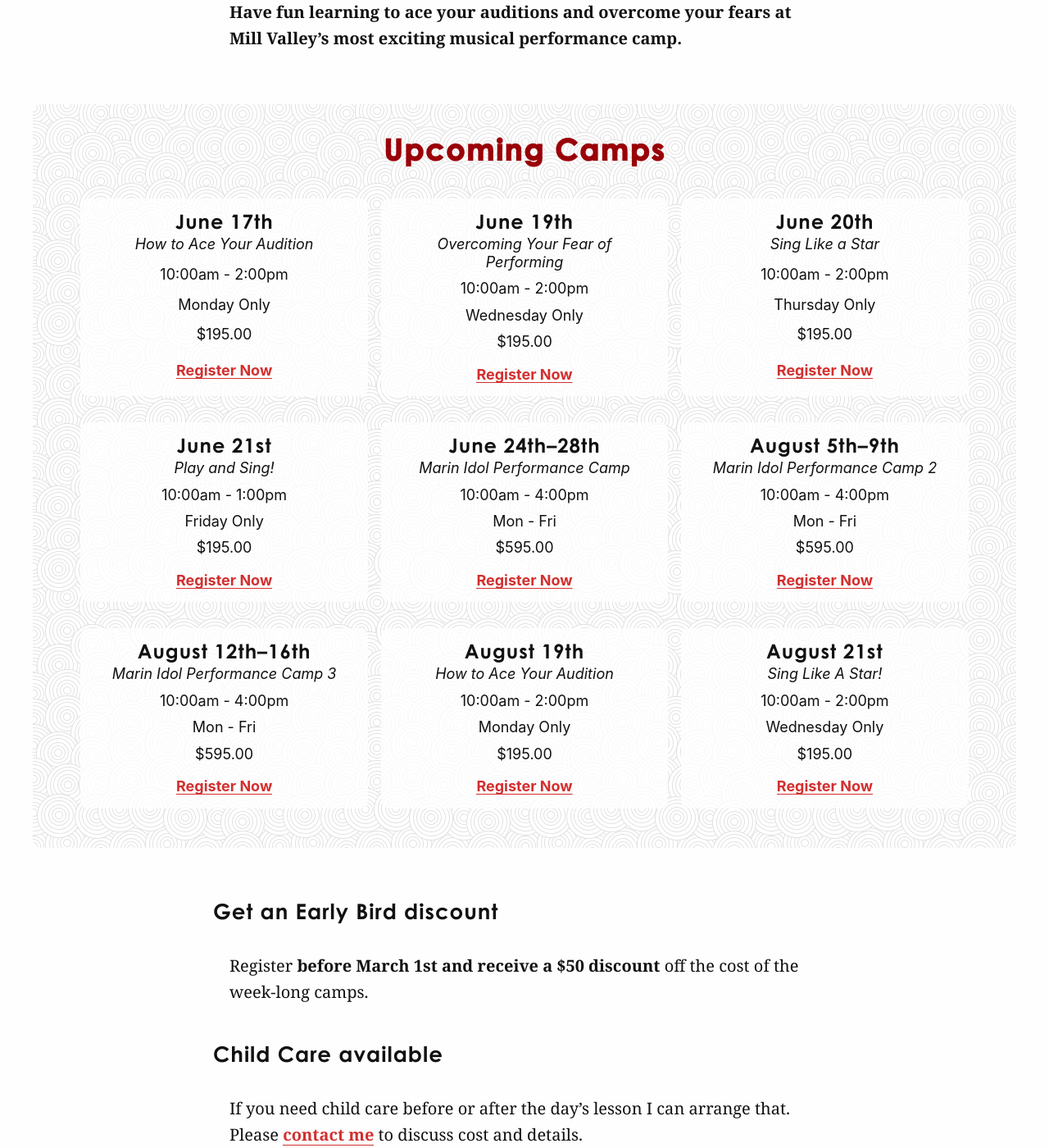
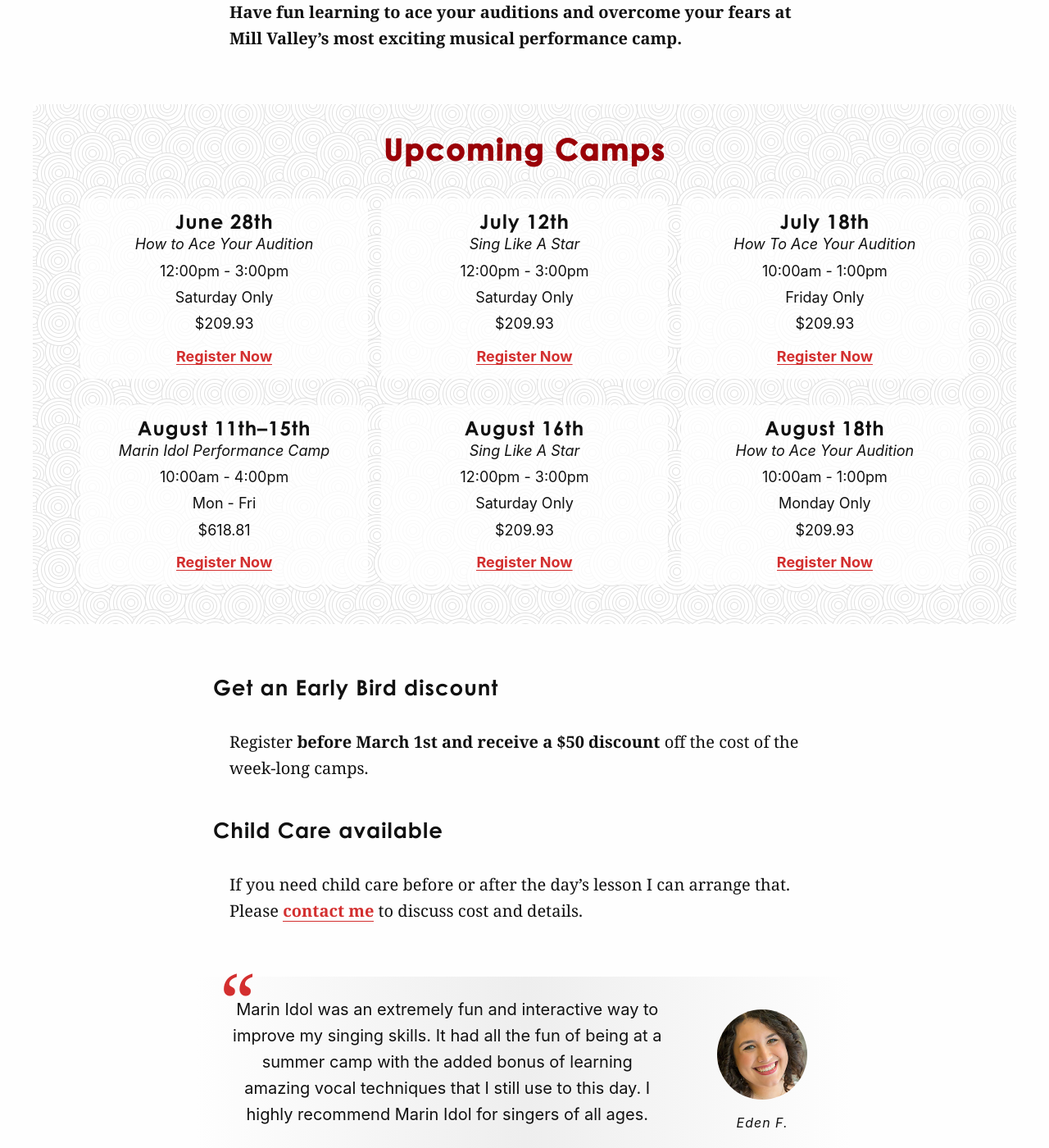
Before and after one commit to cchaiken/ccms, a Jekyll site: the page built from marin-idol-performance-camps.md, in a window 1280 px wide and 1400 px high, scrolled down 1133 px. Shown: the whole window at 82% size. Built offline with Jekyll 4.4.1, drawn with Linux system fonts in a browser that asks for light colours; some web fonts are replaced.

Commit message:
Updated Marin Idol Performance Camps

```diff
--- a/marin-idol-performance-camps.md
+++ b/marin-idol-performance-camps.md
@@ -10,77 +10,53 @@
   sub: Marin Idol Performance Camps
 newsletter: true
 camps:
-- start_date: 2024-06-17 00:00:00 Z
-  end_date: 2024-06-17 00:00:00 Z
+- start_date: 2025-06-28 00:00:00 Z
+  end_date: 2025-06-28 00:00:00 Z
   description: How to Ace Your Audition
-  times: 10:00am - 2:00pm
-  days: Monday Only
-  cost: "$195.00"
-  eventbrite: <a href="https://www.eventbrite.com/e/how-to-ace-your-audition-tickets-813718603247?aff=oddtdtcreator"
+  times: 12:00pm - 3:00pm
+  days: Saturday Only
+  cost: "$209.93"
+  eventbrite: <a href="https://www.eventbrite.com/e/how-to-ace-your-audition-tickets-1397761104089?aff=oddtdtcreator"
     target="_blank" rel="noreferrer">Register Now</a>
-- start_date: 2024-06-19 00:00:00 Z
-  end_date: 2024-06-19 00:00:00 Z
-  description: Overcoming Your Fear of Performing
-  times: 10:00am - 2:00pm
-  days: Wednesday Only
-  cost: "$195.00"
-  eventbrite: <a href="https://www.eventbrite.com/e/overcoming-your-fear-of-performing-tickets-813721572127?aff=oddtdtcreator"
+- start_date: 2025-07-12 00:00:00 Z
+  end_date: 2025-07-12 00:00:00 Z
+  description: Sing Like A Star
+  times: 12:00pm - 3:00pm
+  days: Saturday Only
+  cost: "$209.93"
+  eventbrite: <a href="https://www.eventbrite.com/e/sing-like-a-star-tickets-1397783681619?aff=oddtdtcreator"
     target="_blank" rel="noreferrer">Register Now</a>
-- start_date: 2024-06-20 00:00:00 Z
-  end_date: 2024-06-20 00:00:00 Z
-  description: Sing Like a Star
-  times: 10:00am - 2:00pm
-  days: Thursday Only
-  cost: "$195.00"
-  eventbrite: <a href="https://www.eventbrite.com/e/sing-like-a-star-tickets-813724149837"
-    target="_blank" rel="noreferrer">Register Now</a>
-- start_date: 2024-06-21 00:00:00 Z
-  end_date: 2024-06-21 00:00:00 Z
-  description: Play and Sing!
+- start_date: 2025-07-18 00:00:00 Z
+  end_date: 2025-07-18 00:00:00 Z
+  description: How To Ace Your Audition
   times: 10:00am - 1:00pm
   days: Friday Only
-  cost: "$195.00"
-  eventbrite: <a href="https://www.eventbrite.com/e/play-and-sing-tickets-813725523947"
+  cost: "$209.93"
+  eventbrite: <a href="https://www.eventbrite.com/e/how-to-ace-your-audition-tickets-1397762087029?aff=oddtdtcreator"
     target="_blank" rel="noreferrer">Register Now</a>
-- start_date: 2024-06-24 00:00:00 Z
-  end_date: 2024-06-28 00:00:00 Z
+- start_date: 2025-08-11 00:00:00 Z
+  end_date: 2025-08-15 00:00:00 Z
   description: Marin Idol Performance Camp
   times: 10:00am - 4:00pm
   days: Mon - Fri
-  cost: "$595.00"
-  eventbrite: <a href="https://www.eventbrite.com/e/marin-idol-performance-camp-tickets-812938088707?aff=oddtdtcreator"
+  cost: "$618.81"
+  eventbrite: <a href="https://www.eventbrite.com/e/marin-idol-performance-camp-tickets-1397796289329?aff=oddtdtcreator"
     target="_blank" rel="noreferrer">Register Now</a>
-- start_date: 2024-08-05 00:00:00 Z
-  end_date: 2024-08-09 00:00:00 Z
-  description: Marin Idol Performance Camp 2
-  times: 10:00am - 4:00pm
-  days: Mon - Fri
-  cost: "$595.00"
-  eventbrite: <a href="https://www.eventbrite.com/e/marin-idol-performance-camp-2-tickets-812940475847?aff=oddtdtcreator"
+- start_date: 2025-08-16 00:00:00 Z
+  end_date: 2025-08-16 00:00:00 Z
+  description: Sing Like A Star
+  times: 12:00pm - 3:00pm
+  days: Saturday Only
+  cost: "$209.93"
+  eventbrite: <a href="https://www.eventbrite.com/e/sing-like-a-star-tickets-1397795527049?aff=oddtdtcreator"
     target="_blank" rel="noreferrer">Register Now</a>
-- start_date: 2024-08-12 00:00:00 Z
-  end_date: 2024-08-16 00:00:00 Z
-  description: Marin Idol Performance Camp 3
-  times: 10:00am - 4:00pm
-  days: Mon - Fri
-  cost: "$595.00"
-  eventbrite: <a href="https://www.eventbrite.com/e/marin-idol-performance-camp-3-tickets-812941388577?aff=oddtdtcreator"
-    target="_blank" rel="noreferrer">Register Now</a>
-- start_date: 2024-08-19 00:00:00 Z
-  end_date: 2024-08-19 00:00:00 Z
+- start_date: 2025-08-18 00:00:00 Z
+  end_date: 2025-08-18 00:00:00 Z
   description: How to Ace Your Audition
-  times: 10:00am - 2:00pm
+  times: 10:00am - 1:00pm
   days: Monday Only
-  cost: "$195.00"
-  eventbrite: <a href="https://www.eventbrite.com/e/how-to-ace-your-audition-tickets-813719285287?aff=oddtdtcreator"
-    target="_blank" rel="noreferrer">Register Now</a>
-- start_date: 2024-08-21 00:00:00 Z
-  end_date: 2024-08-21 00:00:00 Z
-  description: Sing Like A Star!
-  times: 10:00am - 2:00pm
-  days: Wednesday Only
-  cost: "$195.00"
-  eventbrite: <a href="https://www.eventbrite.com/e/sing-like-a-star-tickets-813726657337?aff=ebdsoporgprofile"
+  cost: "$209.93"
+  eventbrite: <a href="https://www.eventbrite.com/e/how-to-ace-your-audition-tickets-1397764103059?aff=oddtdtcreator"
     target="_blank" rel="noreferrer">Register Now</a>
 testimonials:
 - name: Eden F.
```
